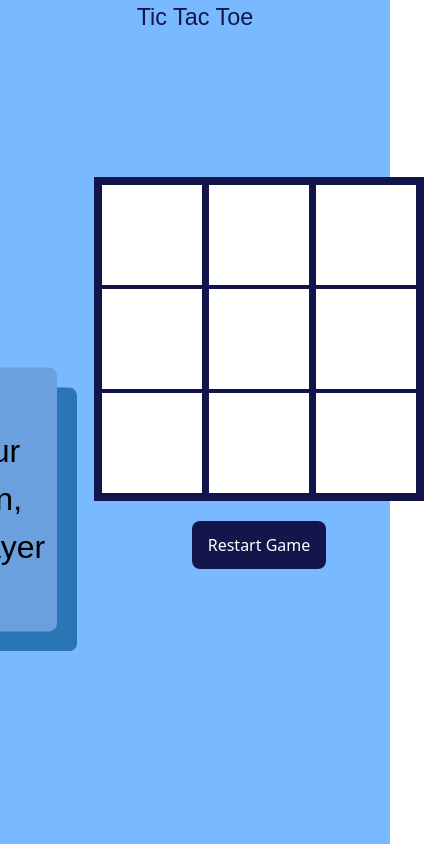
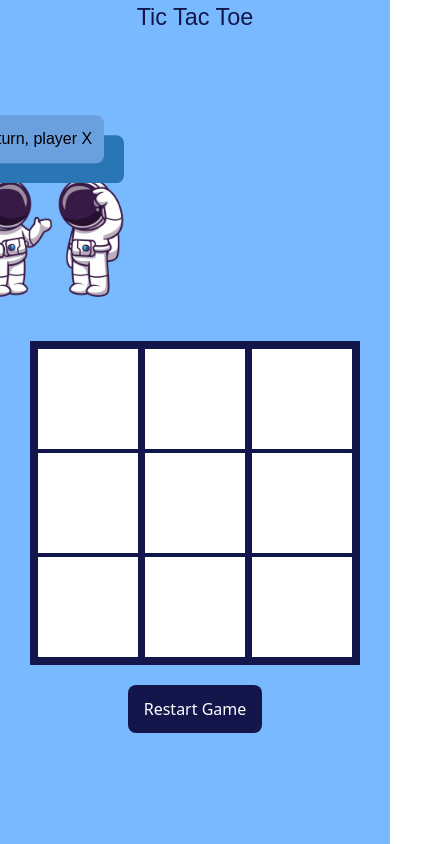
Before and after one commit to Janarthanan2107/tic-tac-toe-React, a React (Vite) app: page / in a window 390 px wide. Shown: the whole page, 445 px wide, since content can reach past the window. Built offline with nearby package versions, Linux system fonts and the light colour scheme; a web font is replaced by a local one.

Commit message:
media query for image

```diff
--- a/src/App.css
+++ b/src/App.css
@@ -1,3 +1,25 @@
 .message {
     box-shadow: 20px 20px #2a76b4;
 }
+
+@media screen and (max-width: 768px) {
+    .game-section {
+        display: flex;
+        flex-direction: column;
+        justify-content: center;
+        align-items: center;
+    }
+
+    .left-section{
+        top: 120px;
+    }
+
+    .game-section img{
+        width: 200px;
+    }
+
+    .message{
+        font-size: 1rem;
+        margin-top: -20px;
+    }
+}
--- a/src/App.jsx
+++ b/src/App.jsx
@@ -117,9 +117,9 @@ const App = () => {
         </h1>
 
         {/* game section */}
-        <div className="flex justify-center items-center h-[80vh] gap-[8rem]">
+        <div className="game-section flex justify-center items-center h-[80vh] gap-[8rem]">
           {/* left */}
-          <div className="w-[500px] relative">
+          <div className="left-section w-[500px] relative">
             {/* message */}
             <div className="font-speech text-[2rem]">
               {turn ? (
@@ -132,7 +132,7 @@ const App = () => {
                 </h3>
               )}
             </div>
-            <img src={friends} alt="friends" />
+            <img src={friends} alt="friends"/>
           </div>
 
           {/* right */}
```
